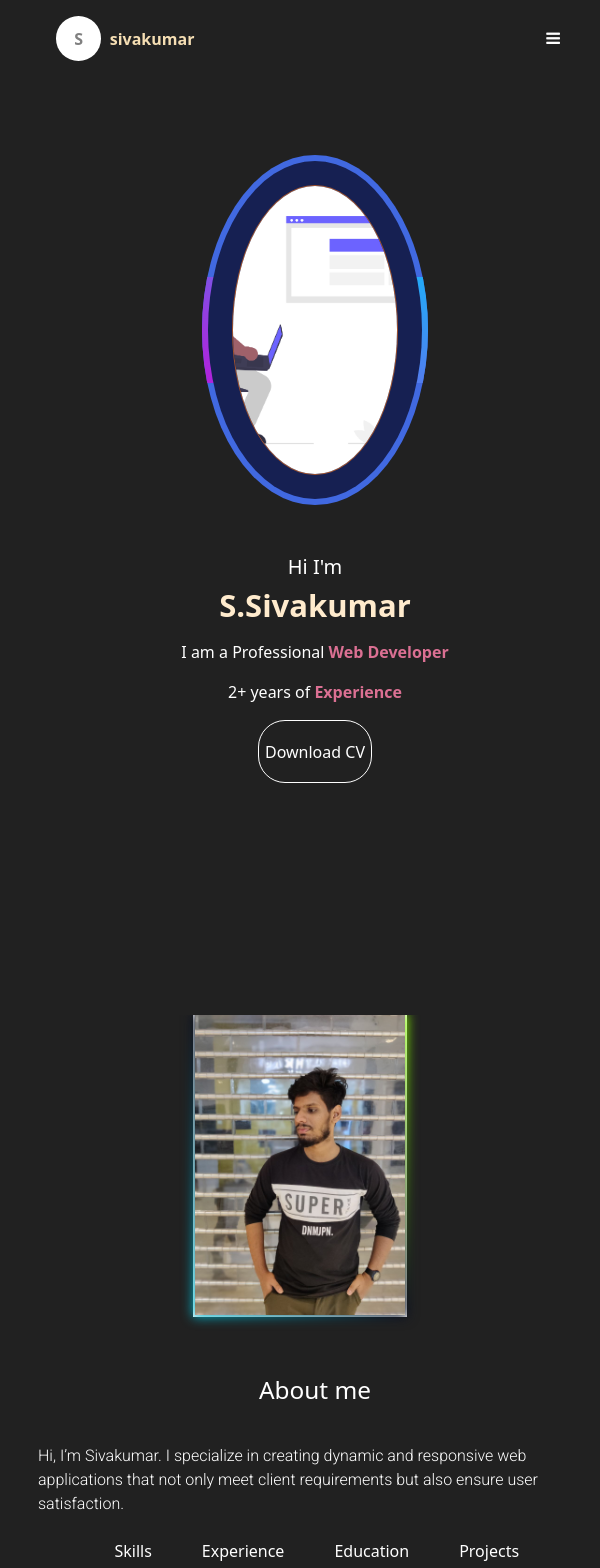
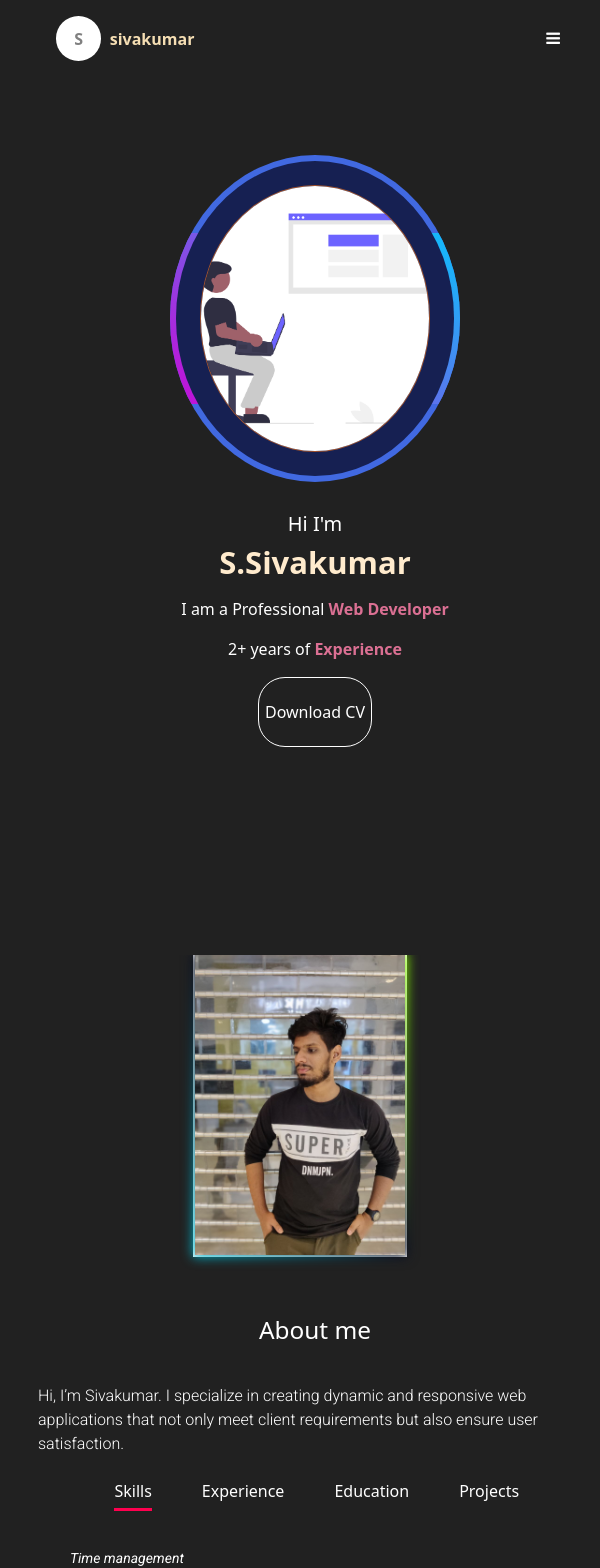
Before and after one commit to Sivakumarsrinivasan/Portfolio, an Angular app: page / in a window 600 px wide. Shown: the top 1568 px of the page. Built offline with nearby package versions, Linux system fonts and the light colour scheme.

Commit message:
style changes in home component

```diff
--- a/src/app/home/home.component.css
+++ b/src/app/home/home.component.css
@@ -36,8 +36,8 @@ z-index: -1;
  }
 .img-box{
     position: relative;
-    height: 300px;
-    width: 300px;
+    height: 253px;
+    width: 253px;
     background: royalblue;
     border-radius: 57%;
 }
@@ -96,7 +96,7 @@ img{
     color: white;
     border-radius: 27px;
     height: 9%;
-    width: 25%;
+    width: 32%;
     border: 1px solid white;
     cursor: pointer;
  }
@@ -123,13 +123,13 @@ img{
 }
 
 .about-page{
-    margin-top: 5%;
+    margin-top: 0%;
 }
 .contact-page1{
-    margin-top: 5%;
+    margin-top: 10%;
 }
 
-@media (max-width: 800px) and (min-width:500px){
+@media (max-width: 700px) and (min-width:500px){
 
     .main{
         height: 100vh;
@@ -139,7 +139,7 @@ img{
         margin-top: 1%;
     }
    .about-page{
-    margin-top: 15%;
+    margin-top: 5%;
    }
 
     .home{
@@ -152,14 +152,14 @@ img{
     }
     .img{
         width: 100%;
-        height: 100%;
+        height: 80%;
     padding-left: 5%;
     }
 
     .img-box{
 
         height: 350px;
-        width: 226px;
+        width: 51%;
         border-radius: 50%;
     }
     .img-box::before{
@@ -208,7 +208,7 @@ img{
     .img-box{
 
         height: 350px;
-        width: 300px;
+        width: 45%;
         border-radius: 50%;
     }
     .img-box::before{
@@ -234,6 +234,7 @@ img{
 
 @media (max-width:380px){
    .img-box{
-    width: 210px;
+    height: 75%;
+    width: 45%;
    }
 }
--- a/src/app/home/home.component.html
+++ b/src/app/home/home.component.html
@@ -7,7 +7,7 @@
         <h1 class="m-2 commonstyle1"> S.Sivakumar </h1>
         <p class="m-2"> I am a Professional <span class="commonstyle">Web Developer </span></p>
         <p class="m-2"> 2+ years of <span class="commonstyle">Experience </span></p>
-        <button class="btn m-2"><a style="color: white; text-decoration: none;" href="/assets/Siva_resume.pdf" download="Resume">Download CV</a></button>
+        <button class="btn m-2"><a style="color: white; text-decoration: none;" href="assets/Siva_resume.pdf" download="Resume">Download CV</a></button>
     </div>
     <div class="img">
         <div class="img-box">
```
